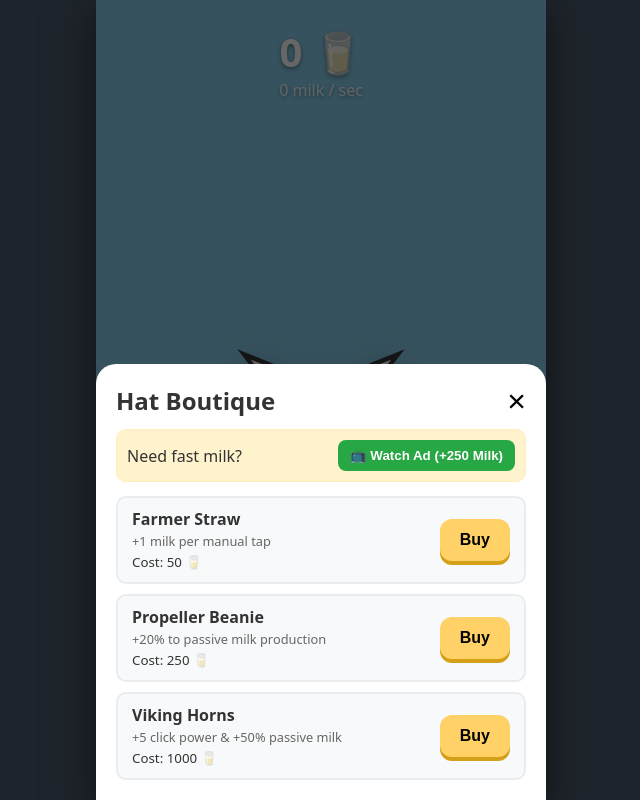
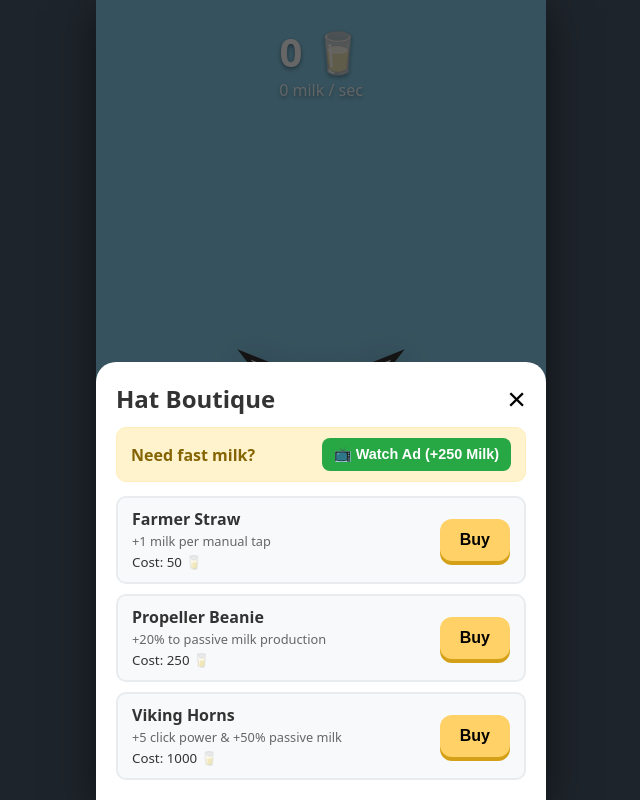
Before and after one commit to GeorgeSmith1605/cow-game, a website built with Vite: page index.html in a window 1280 px wide. Both pictures are taken after a click on the button "Wardrobe". Shown: the whole page, without its empty margins (319-959 px from the left). Built offline with nearby package versions, Linux system fonts and the light colour scheme.

Commit message:
fix: restore ad button in wardrobe banner

```diff
--- a/src/styles/main.css
+++ b/src/styles/main.css
@@ -154,12 +154,35 @@ body {
 .ad-banner {
   background: #fff3cd;
   border: 1px solid #ffeeba;
-  padding: 10px;
+  padding: 10px 14px;
   border-radius: 10px;
   display: flex;
   justify-content: space-between;
   align-items: center;
   margin-bottom: 14px;
+}
+
+.ad-banner p {
+  margin: 0;
+  font-weight: 600;
+  color: #856404;
+}
+
+.ad-btn {
+  background: #28a745;
+  color: #ffffff;
+  border: none;
+  padding: 8px 14px;
+  font-weight: 700;
+  font-size: 0.9rem;
+  border-radius: 8px;
+  cursor: pointer;
+  white-space: nowrap;
+}
+
+.ad-btn:active {
+  transform: scale(0.96);
+
 }
 
 .ad-btn {
```
Also changed, not shown: index.html (+1 -0 lines).
